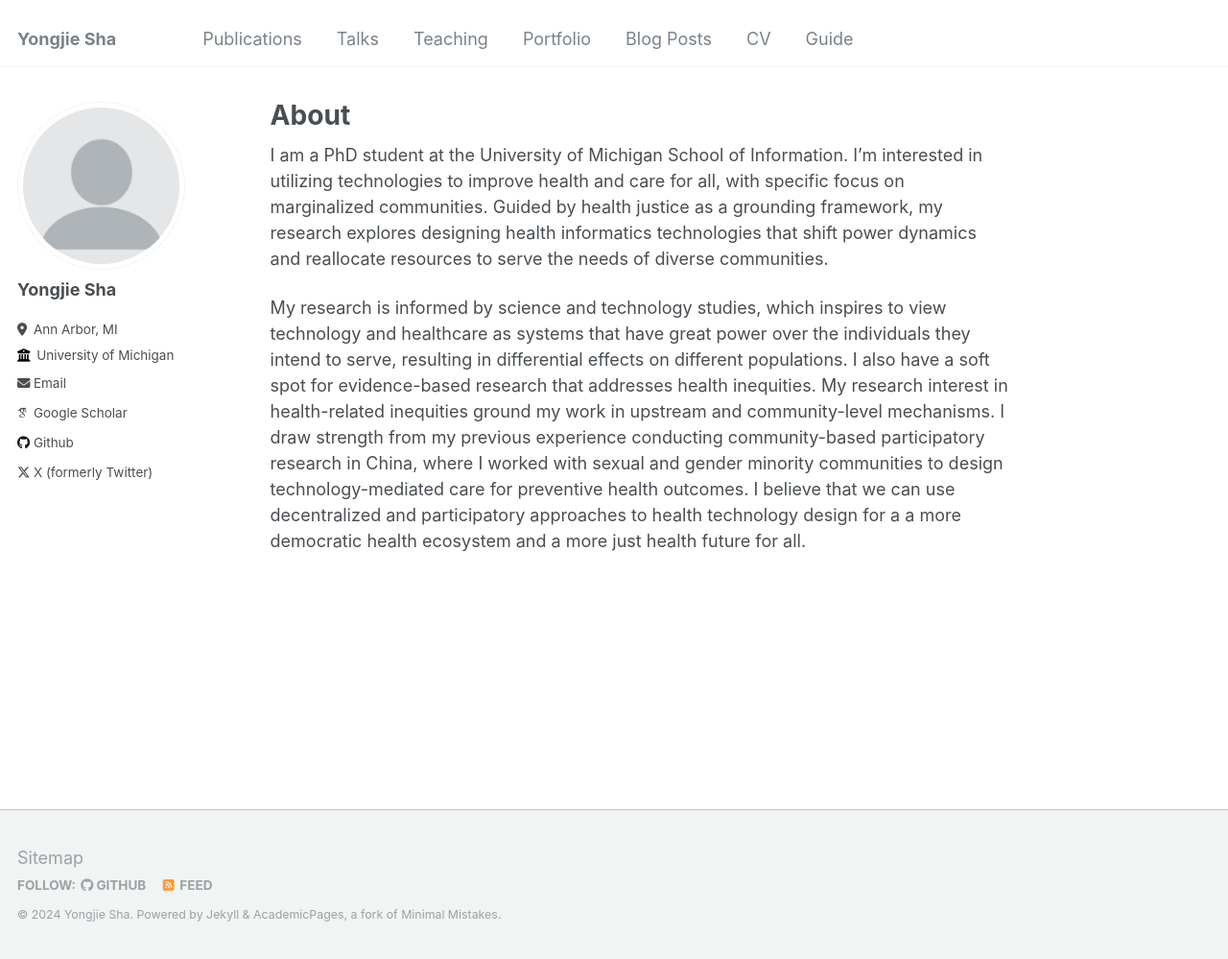
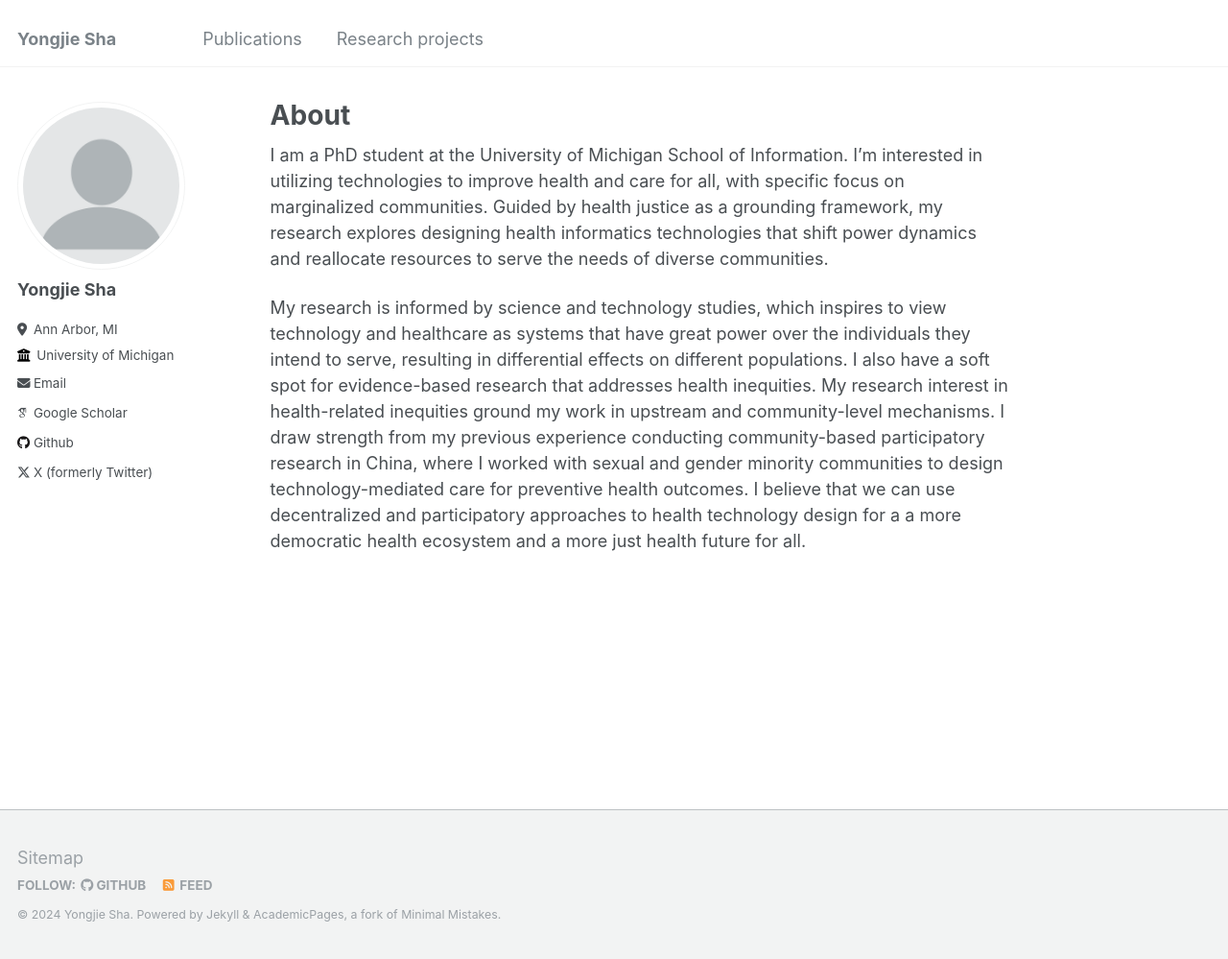
Before and after one commit to yongjiesha/yongjiesha.github.io, a Jekyll site: the page built from _pages/about.md, in a window 1280 px wide and 999 px high. Shown: the whole window at 96% size. Built offline with Jekyll 4.4.1, drawn with Linux system fonts in a browser that asks for light colours; some web fonts are replaced; part of the change alters nothing that is shown.

Commit message:
Update navigation.yml

```diff
--- a/_data/navigation.yml
+++ b/_data/navigation.yml
@@ -3,20 +3,20 @@ main:
   - title: "Publications"
     url: /publications/
 
-  - title: "Talks"
-    url: /talks/
+ # - title: "Talks"
+ #   url: /talks/
 
-  - title: "Teaching"
-    url: /teaching/
+ # - title: "Teaching"
+ #   url: /teaching/
 
-  - title: "Portfolio"
-    url: /portfolio/
+  - title: "Research projects"
+    url: /Research projects/
 
-  - title: "Blog Posts"
-    url: /year-archive/
+ # - title: "Blog Posts"
+ #   url: /year-archive/
 
-  - title: "CV"
-    url: /cv/
+ # - title: "CV"
+ #   url: /cv/
 
-  - title: "Guide"
-    url: /markdown/
+ # - title: "Guide"
+ #   url: /markdown/
```
